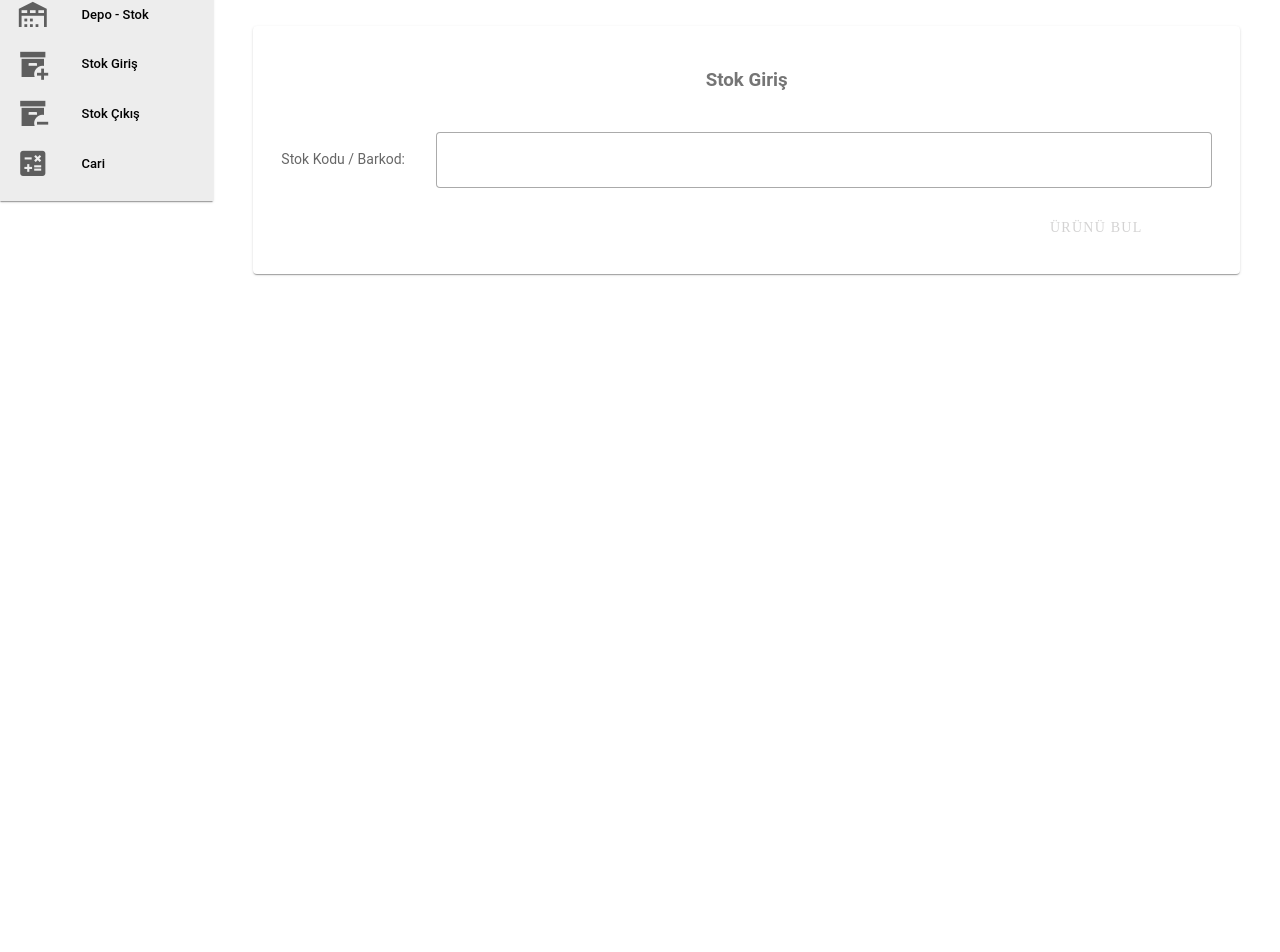
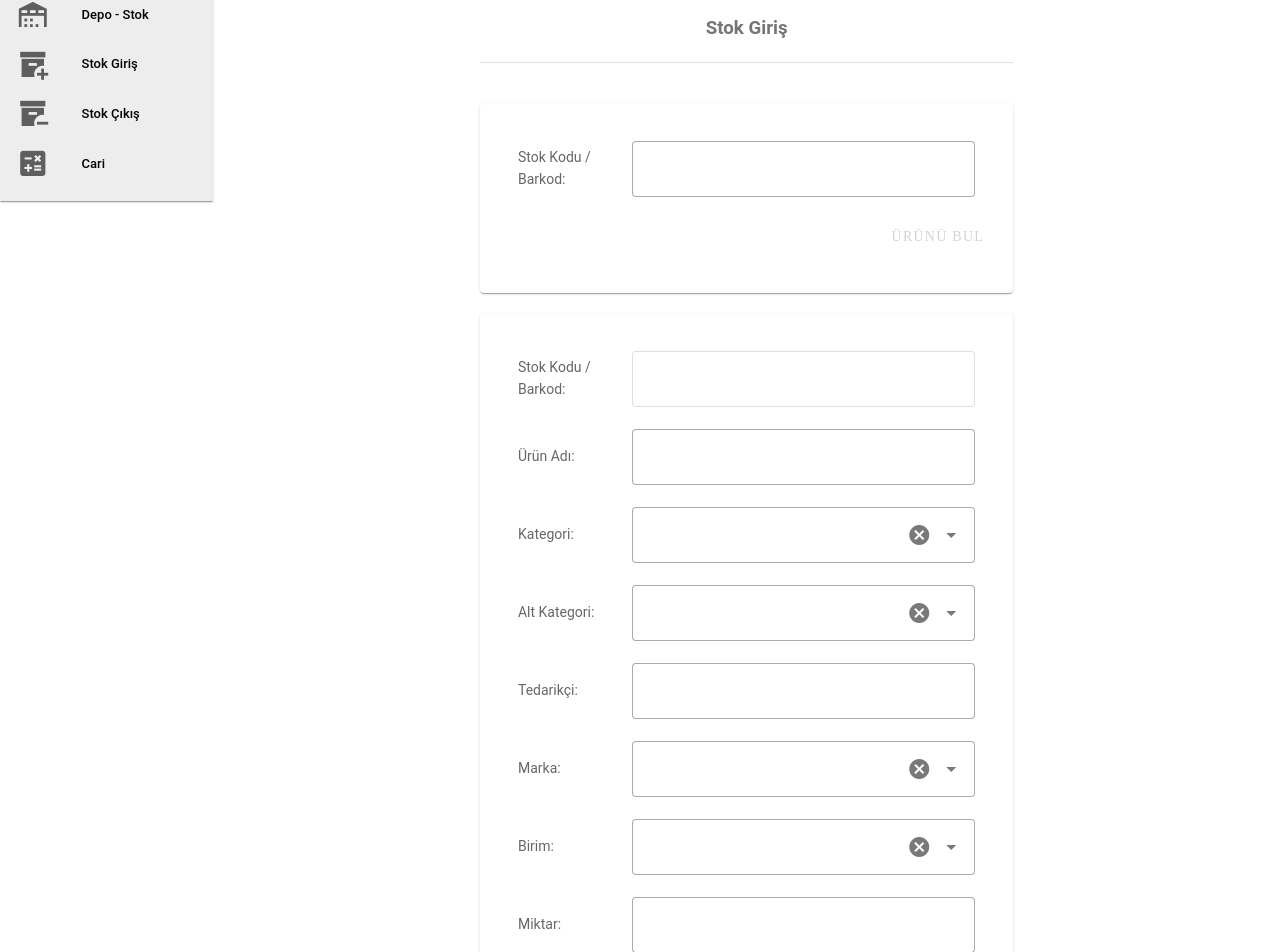
Before and after one commit to nurcancurebal/depom-frontend, a Vue app: page /entry in a window 1280 px wide. Shown: the part 78-1030 px from the top of the page. Before the commit the page ends 800 px from the top, so only its background shows below. Built offline with nearby package versions, Linux system fonts and the light colour scheme; no server answers.

Commit message:
style değişiklikleri

```diff
--- a/src/views/Entry.vue
+++ b/src/views/Entry.vue
@@ -10,21 +10,24 @@
         <TheSidebar />
       </v-col>
       <v-col cols="10">
+        <div
+          style="display: flex; flex-direction: column; align-items: center"
+          class="my-7"
+        >
+          <h3 style="color: #757575">Stok Giriş</h3>
+          <v-divider style="width: 50%" class="my-5" />
           <v-card
-          style="margin: 40px; padding: 40px"
+            style="width: 50%; padding: 50px; margin-top: 20px"
             v-show="!showEntryInventory"
           >
-          <div style="display: flex; justify-content: center">
-            <h3 style="color: #757575; margin-bottom: 50px">Stok Giriş</h3>
-          </div>
             <v-row align="center">
-            <v-col cols="2" style="padding: 0 0 25px 0">
+              <v-col cols="3" style="padding: 0 0 25px 0">
                 <v-list-subheader style="padding-inline-end: 0">
                   Stok Kodu / Barkod:
                 </v-list-subheader>
               </v-col>
 
-            <v-col cols="10" style="padding: 0">
+              <v-col cols="9" style="padding: 0">
                 <v-text-field
                   variant="outlined"
                   v-model="barcode"
@@ -35,7 +38,7 @@
             </v-row>
 
             <v-row>
-            <v-col cols="3" offset="9" style="padding: 0">
+              <v-col cols="2" offset="10" style="padding: 0">
                 <v-btn
                   variant="text"
                   style="color: rgb(89 86 86); font-family: auto; width: 100%"
@@ -48,30 +51,27 @@
             </v-row>
           </v-card>
 
-        <v-card style="margin: 40px; padding: 40px" v-show="showEntryInventory">
-          <div style="display: flex; justify-content: center">
-            <h3 style="color: #757575; margin-bottom: 50px">Stok Giriş</h3>
-          </div>
+          <v-card style="width: 50%; padding: 50px; margin-top: 20px">
             <v-row align="center">
-            <v-col cols="2" style="padding: 0 0 25px 0">
+              <v-col cols="3" style="padding: 0 0 25px 0">
                 <v-list-subheader style="padding-inline-end: 0">
                   Stok Kodu / Barkod:
                 </v-list-subheader>
               </v-col>
 
-            <v-col cols="10" style="padding: 0">
+              <v-col cols="9" style="padding: 0">
                 <v-text-field variant="outlined" v-model="barcode" disabled />
               </v-col>
             </v-row>
 
             <v-row align="center">
-            <v-col cols="2" style="padding: 0 0 25px 0">
+              <v-col cols="3" style="padding: 0 0 25px 0">
                 <v-list-subheader style="padding-inline-end: 0">
                   Ürün Adı:
                 </v-list-subheader>
               </v-col>
 
-            <v-col cols="10" style="padding: 0">
+              <v-col cols="9" style="padding: 0">
                 <v-text-field
                   variant="outlined"
                   v-model="productname"
@@ -83,13 +83,13 @@
             </v-row>
 
             <v-row align="center">
-            <v-col cols="2" style="padding: 0 0 25px 0">
+              <v-col cols="3" style="padding: 0 0 25px 0">
                 <v-list-subheader style="padding-inline-end: 0">
                   Kategori:
                 </v-list-subheader>
               </v-col>
 
-            <v-col cols="10" style="padding: 0">
+              <v-col cols="9" style="padding: 0">
                 <v-select
                   clearable
                   :items="getCategories"
@@ -111,13 +111,13 @@
             </v-row>
 
             <v-row align="center">
-            <v-col cols="2" style="padding: 0 0 25px 0">
+              <v-col cols="3" style="padding: 0 0 25px 0">
                 <v-list-subheader style="padding-inline-end: 0">
                   Alt Kategori:
                 </v-list-subheader>
               </v-col>
 
-            <v-col cols="10" style="padding: 0">
+              <v-col cols="9" style="padding: 0">
                 <v-select
                   clearable
                   variant="outlined"
@@ -134,13 +134,13 @@
             </v-row>
 
             <v-row align="center">
-            <v-col cols="2" style="padding: 0 0 25px 0">
+              <v-col cols="3" style="padding: 0 0 25px 0">
                 <v-list-subheader style="padding-inline-end: 0">
                   Tedarikçi:
                 </v-list-subheader>
               </v-col>
 
-            <v-col cols="10" style="padding: 0">
+              <v-col cols="9" style="padding: 0">
                 <v-text-field
                   variant="outlined"
                   v-model="supplier"
@@ -152,13 +152,13 @@
             </v-row>
 
             <v-row align="center">
-            <v-col cols="2" style="padding: 0 0 25px 0">
+              <v-col cols="3" style="padding: 0 0 25px 0">
                 <v-list-subheader style="padding-inline-end: 0">
                   Marka:
                 </v-list-subheader>
               </v-col>
 
-            <v-col cols="10" style="padding: 0">
+              <v-col cols="9" style="padding: 0">
                 <v-select
                   clearable
                   variant="outlined"
@@ -172,13 +172,13 @@
             </v-row>
 
             <v-row align="center">
-            <v-col cols="2" style="padding: 0 0 25px 0">
+              <v-col cols="3" style="padding: 0 0 25px 0">
                 <v-list-subheader style="padding-inline-end: 0">
                   Birim:
                 </v-list-subheader>
               </v-col>
 
-            <v-col cols="10" style="padding: 0">
+              <v-col cols="9" style="padding: 0">
                 <v-select
                   clearable
                   variant="outlined"
@@ -212,13 +212,13 @@
             </v-row>
 
             <v-row align="center">
-            <v-col cols="2" style="padding: 0 0 25px 0">
+              <v-col cols="3" style="padding: 0 0 25px 0">
                 <v-list-subheader style="padding-inline-end: 0">
                   Miktar:
                 </v-list-subheader>
               </v-col>
 
-            <v-col cols="10" style="padding: 0">
+              <v-col cols="9" style="padding: 0">
                 <v-text-field
                   variant="outlined"
                   v-model="quantity"
@@ -234,13 +234,13 @@
             </v-row>
 
             <v-row align="center">
-            <v-col cols="2" style="padding: 0 0 25px 0">
+              <v-col cols="3" style="padding: 0 0 25px 0">
                 <v-list-subheader style="padding-inline-end: 0">
                   Birim Fiyat:
                 </v-list-subheader>
               </v-col>
 
-            <v-col cols="10" style="padding: 0">
+              <v-col cols="9" style="padding: 0">
                 <v-text-field
                   variant="outlined"
                   v-model="unitprice"
@@ -291,6 +291,7 @@
               </v-col>
             </v-row>
           </v-card>
+        </div>
       </v-col>
     </v-row>
   </div>
--- a/src/views/Home.vue
+++ b/src/views/Home.vue
@@ -7,7 +7,7 @@
     <v-col cols="3" style="padding: 0">
       <v-sheet
         :elevation="13"
-        :height="signInUp ? '590' : '400'"
+        :height="signInUp ? '600' : '400'"
         style="border-radius: 25px 0px 0px 25px; background-color: #208ec6"
         class="d-flex align-center justify-center flex-column px-2"
       >
@@ -89,12 +89,12 @@
 
       <v-sheet
         :elevation="13"
-        :height="590"
+        :height="600"
         style="border-radius: 0px 25px 25px 0px"
         v-show="signInUp"
       >
         <form class="d-flex align-center flex-column justify-center">
-          <h2 class="mt-3">Kayıt Ol</h2>
+          <h2 class="mt-4">Kayıt Ol</h2>
           <v-divider class="ma-5" style="width: 50%" />
           <v-text-field
             prepend-inner-icon="mdi-account"
--- a/src/views/UpdateAccount.vue
+++ b/src/views/UpdateAccount.vue
@@ -10,9 +10,10 @@
         <TheSidebar />
       </v-col>
       <v-col cols="10">
-        <v-sheet style="margin-top: 100px">
+        <v-sheet style="margin-top: 90px">
           <form class="d-flex align-center flex-column justify-center">
-            <h3 class="my-3">Hesabımı Düzenle</h3>
+            <h2>Hesabımı Düzenle</h2>
+            <v-divider class="mt-5 mb-7" style="width: 40%" />
             <v-text-field
               prepend-inner-icon="mdi-account"
               label="Ad"
```
Lines whose indentation alone changed are shown as unchanged.
